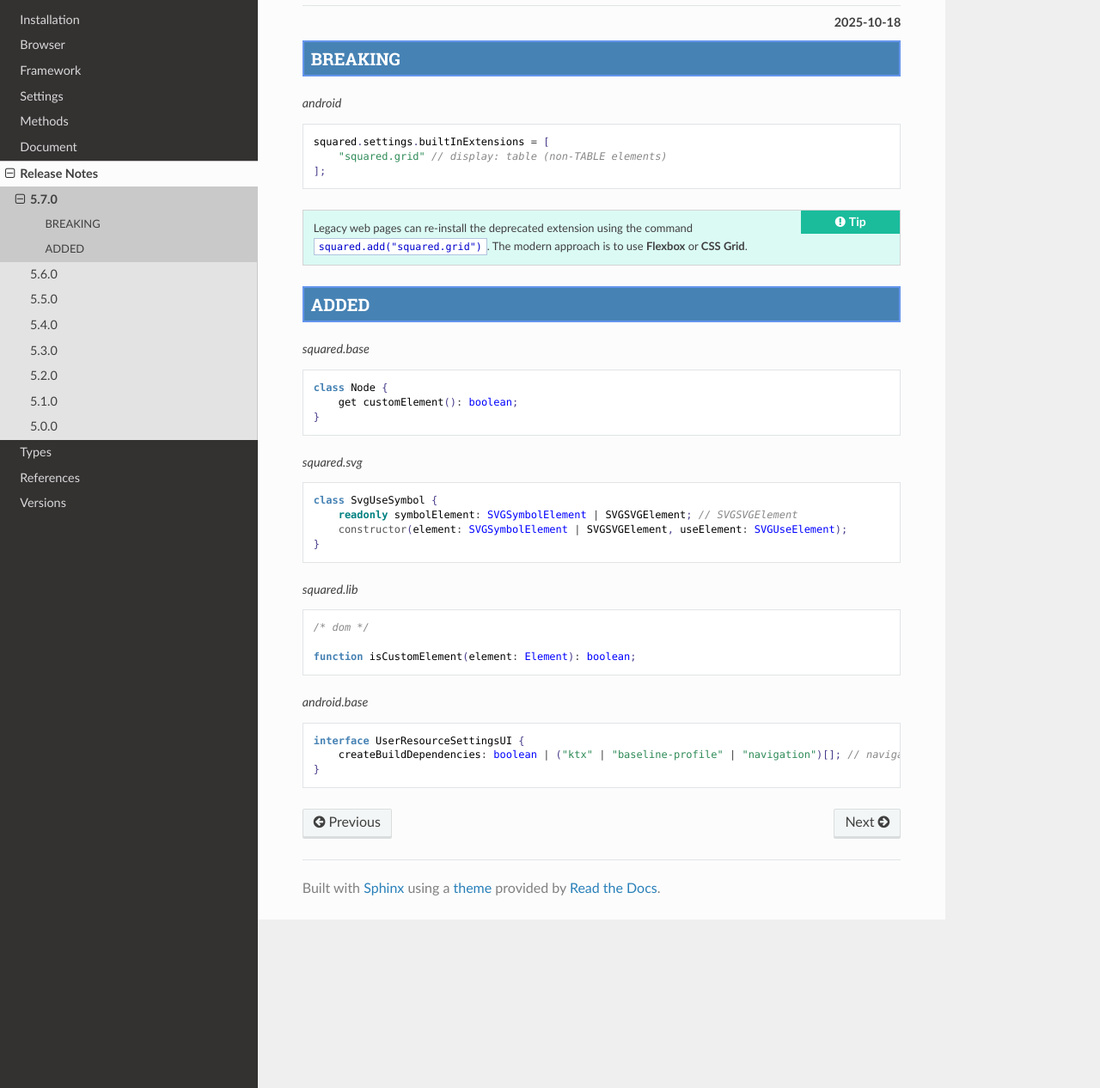
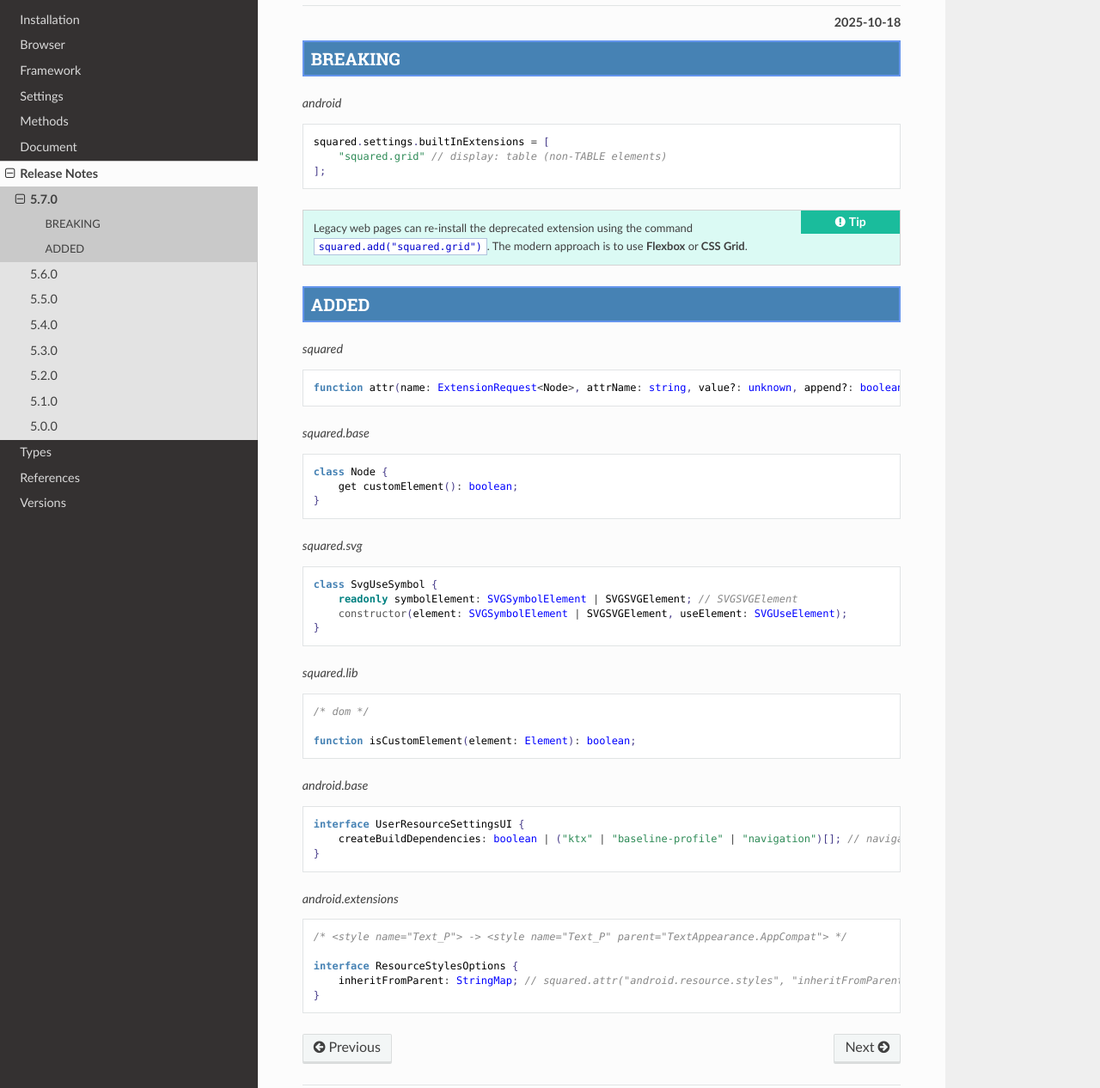
Before and after one commit to anpham6/android-docs, a Sphinx documentation site: the page built from source/release_notes/5.7.0.rst, in a window 1280 px wide and 1400 px high, cut to the strip 134-1400 px from the top of the window. Shown: the whole strip at 86% size. Built offline with Sphinx 7.4.7 and the Read the Docs theme 3.1.0, drawn with Linux system fonts in a browser that asks for light colours.

Commit message:
Release Notes: Latest modifications to API 5.7.0.

```diff
--- a/source/methods/interface.rst
+++ b/source/methods/interface.rst
@@ -44,7 +44,7 @@ squared
   function remove(...values: ExtensionRequest[]): number;
   function get(value: string): Extension | undefined;
   function get(...values: string[]): Extension[];
-  function attr(name: ExtensionRequest, attrName: string, value?: unknown): unknown;
+  function attr(name: ExtensionRequest, attrName: string, value?: unknown, append?: boolean): unknown;
 
   function apply(value: ExtensionRequest, saveAs: string): boolean;
   function apply(value: ExtensionRequest, options: PlainObject, saveAs?: string): boolean;
--- a/source/references.rst
+++ b/source/references.rst
@@ -40,6 +40,7 @@ https://unpkg.com/squared/types/dom.d.ts
   | `PseudoElt <search.html?q=PseudoElt>`_
   | `PseudoStyleElt <search.html?q=PseudoStyleElt>`_
   | `PositionAttr <search.html?q=PositionAttr>`_
+  | `SrcElement <search.html?q=SrcElement>`_
 
 .. _references-squared-main:
 .. rst-class:: block-list
--- a/source/release_notes/5.7.0.rst
+++ b/source/release_notes/5.7.0.rst
@@ -24,6 +24,11 @@ BREAKING
 
 ADDED
 =====
+
+.. code-block::
+  :caption: squared
+
+  function attr(name: ExtensionRequest<Node>, attrName: string, value?: unknown, append?: boolean): unknown; // append
 
 .. code-block::
   :caption: squared.base
@@ -53,3 +58,12 @@ ADDED
   interface UserResourceSettingsUI {
       createBuildDependencies: boolean | ("ktx" | "baseline-profile" | "navigation")[]; // navigation
   }
+
+.. code-block::
+  :caption: android.extensions
+
+  /* <style name="Text_P"> -> <style name="Text_P" parent="TextAppearance.AppCompat"> */
+
+  interface ResourceStylesOptions {
+      inheritFromParent: StringMap; // squared.attr("android.resource.styles", "inheritFromParent", { "Text_P": "TextAppearance.AppCompat" })
+  }
```
Also changed, not shown: source/document/android/extensions.rst (+12 -1 lines), source/methods/squared.rst (+6 -1 lines).
